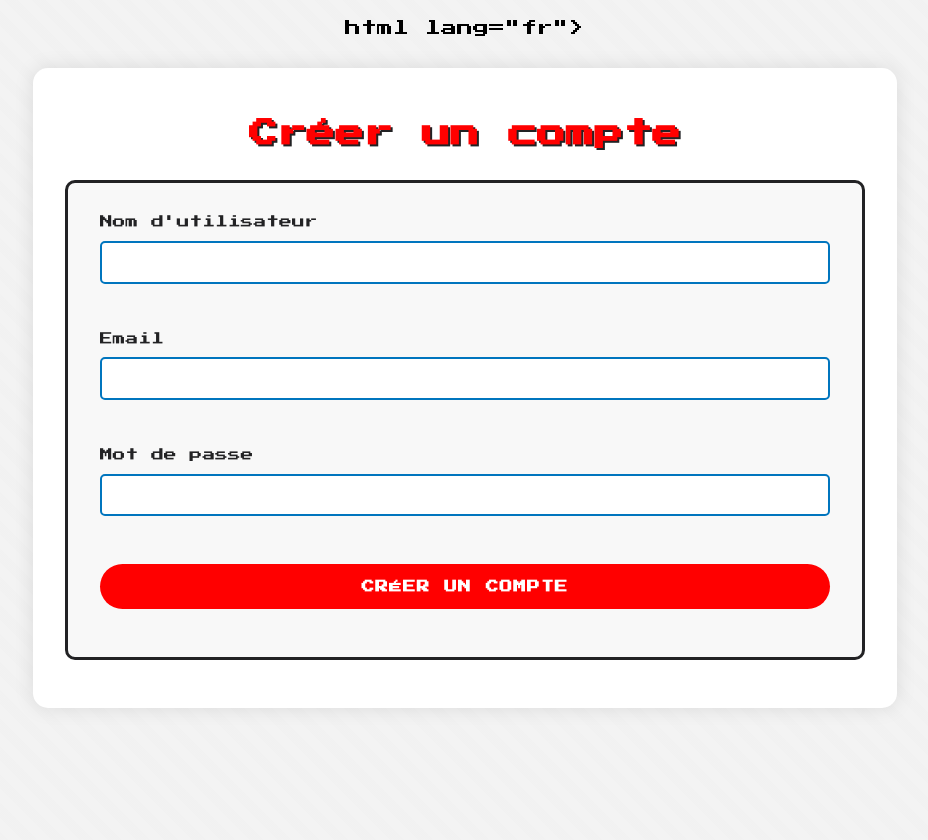
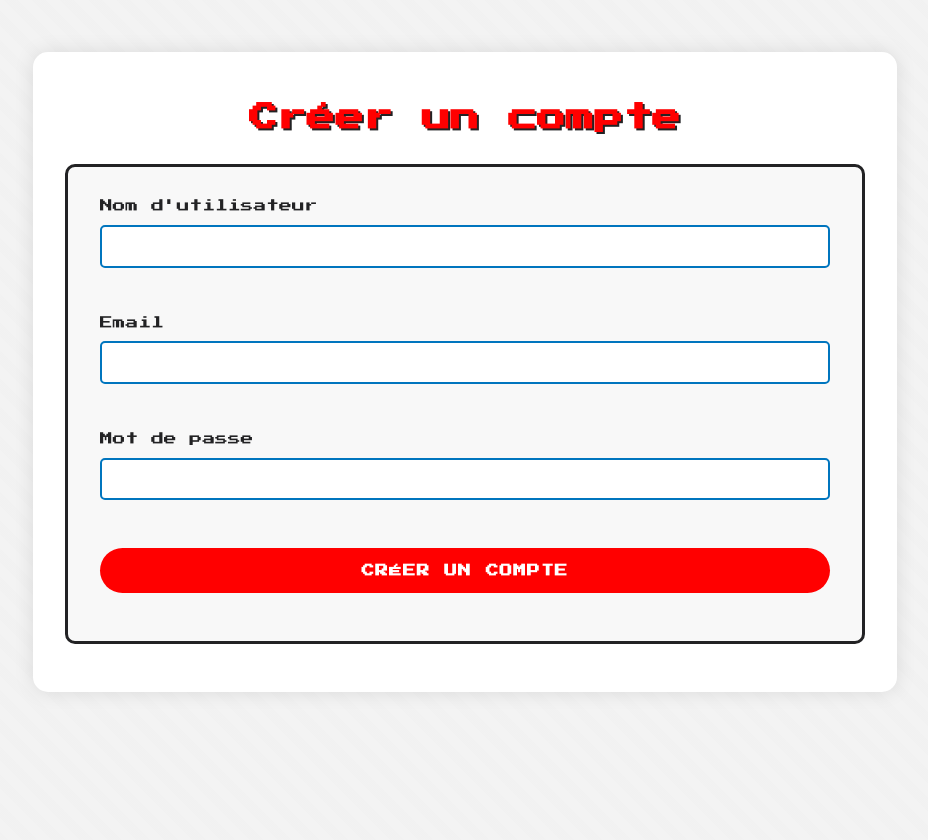
Before and after one commit to nlauvray/Pokedex, a Flask app: page /register in a window 1280 px wide. Shown: the whole page, without its empty margins (175-1103 px from the left). Run offline with Flask 3, Linux system fonts and the light colour scheme.

Commit message:
Mise à jour

```diff
--- a/templates/register.html
+++ b/templates/register.html
@@ -1,4 +1,4 @@
-html lang="fr">
+<html lang="fr">
 <head>
     <meta charset="UTF-8">
     <meta name="viewport" content="width=device-width, initial-scale=1.0">
```
Also changed, not shown: instance/pokedex.db.
